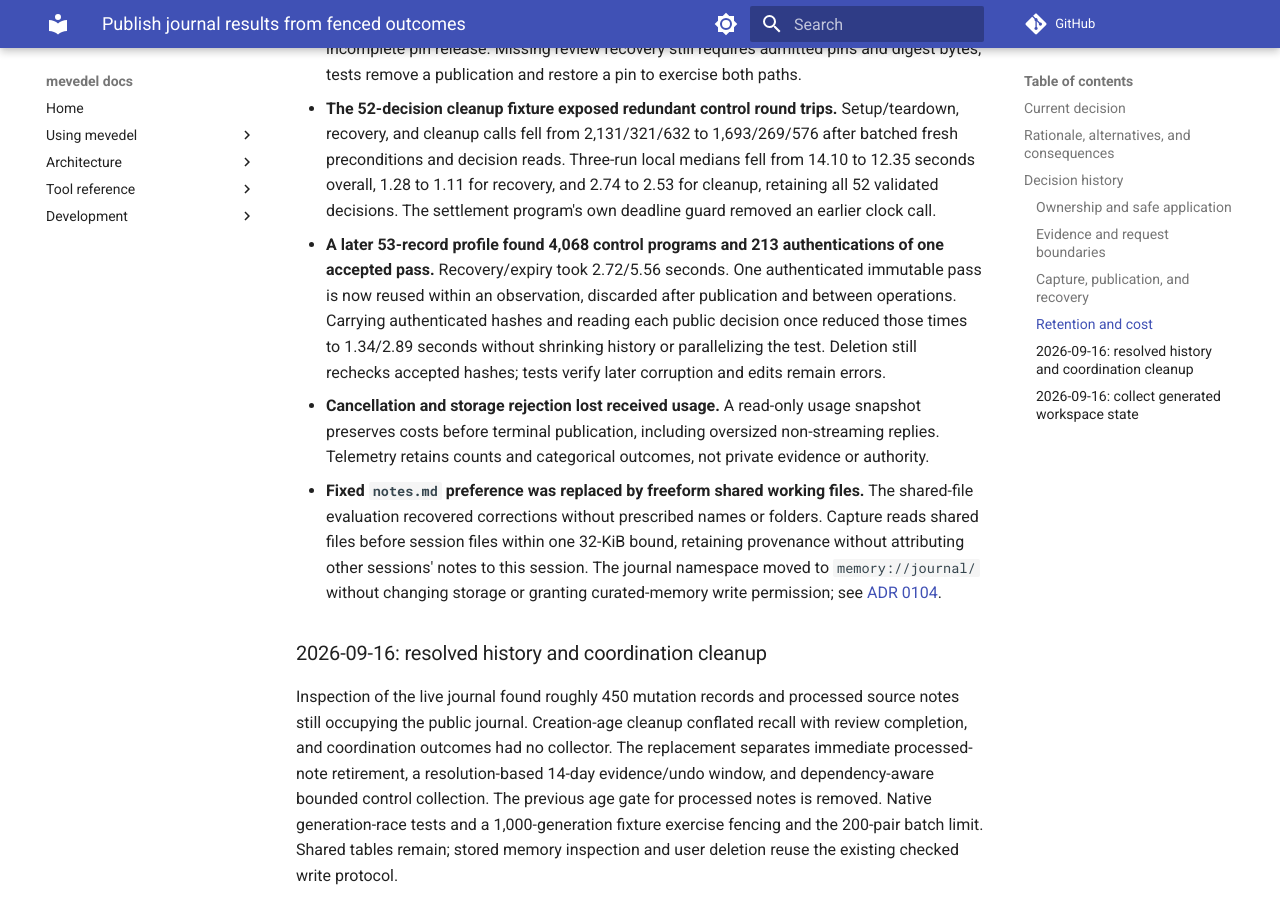
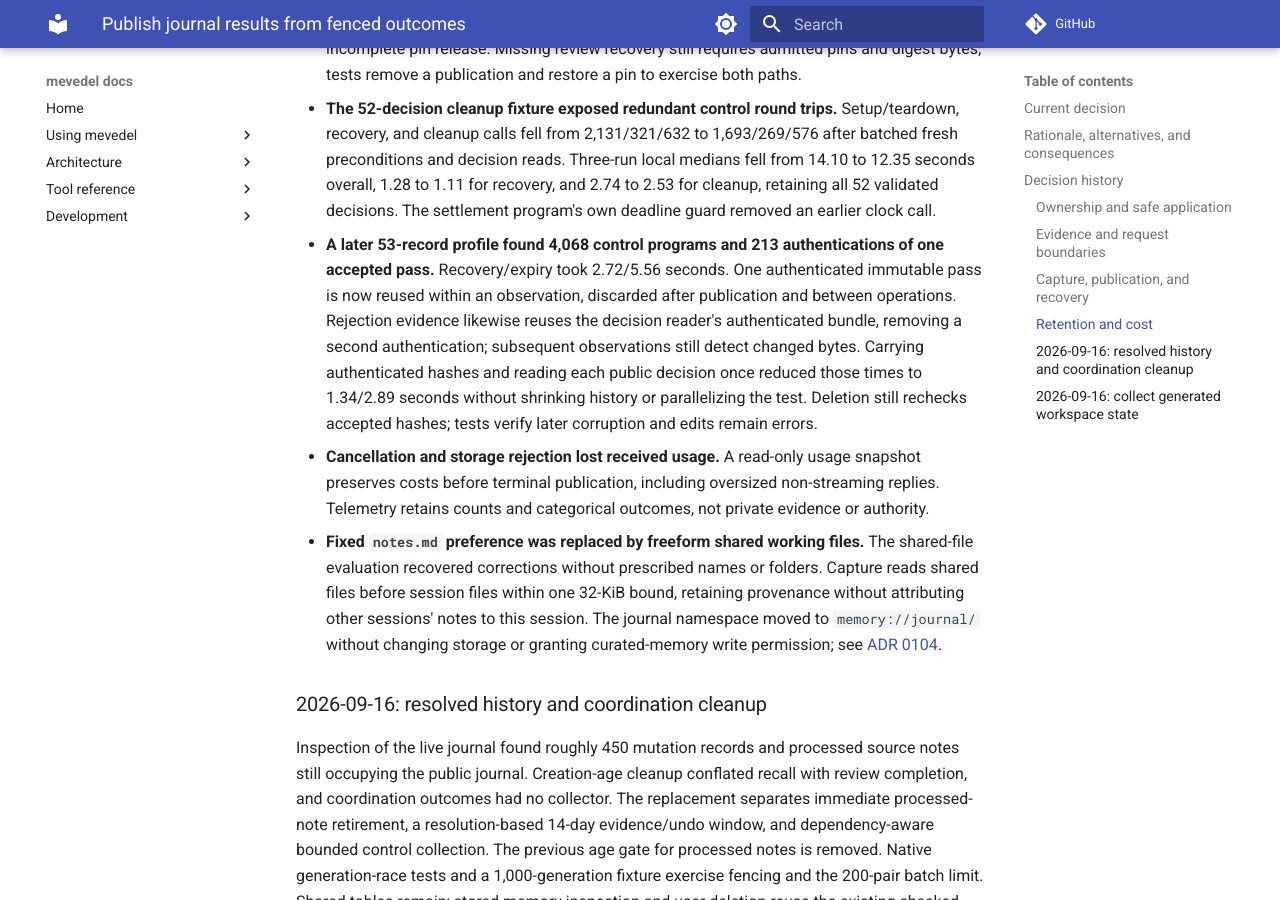
Before and after one commit to FrauH0lle/mevedel, an MkDocs documentation site: the page built from docs/adr/0117-publish-journal-results-from-fenced-outcomes.md, in a window 1280 px wide and 900 px high, scrolled down 5799 px. Built offline with MkDocs 1.6.1 and Material for MkDocs 9.7.7, drawn with Linux system fonts in a browser that asks for light colours; comment, search, counter and statistics services are not loaded.

Commit message:
refactor(memory): Reuse authenticated rejection evidence
The public decision reader already returns the authenticated accepted pass.
Use that bundle for rejection evidence instead of reading and validating it
again. Each later observation still authenticates current bytes.

* mevedel-memory-decision.el (mevedel-memory-decision-rejections): Use
  the accepted bundle returned by the decision reader.
* test/test-mevedel-memory-decision.el (mevedel-memory-decision-reject):
  Verify corruption after a successful evidence read is omitted on the next.
* docs/adr/0117-publish-journal-results-from-fenced-outcomes.md:
  Document rejection evidence reuse within the current observation.

Validation: 18 baseline, 54 affected integration tests and 19 quiet comparison
tests pass. Six native old/new evidence outputs match byte for byte. All 199
Elisp files compile without warnings; Eask cleanup completed. No push.

```diff
--- a/docs/adr/0117-publish-journal-results-from-fenced-outcomes.md
+++ b/docs/adr/0117-publish-journal-results-from-fenced-outcomes.md
@@ -252,8 +252,10 @@ contains the corresponding operational details.
 - **A later 53-record profile found 4,068 control programs and 213
   authentications of one accepted pass.** Recovery/expiry took 2.72/5.56 seconds.
   One authenticated immutable pass is now reused within an observation, discarded
-  after publication and between operations. Carrying authenticated hashes and
-  reading each public decision once reduced those times to 1.34/2.89 seconds
+  after publication and between operations. Rejection evidence likewise reuses
+  the decision reader's authenticated bundle, removing a second authentication;
+  subsequent observations still detect changed bytes. Carrying authenticated hashes
+  and reading each public decision once reduced those times to 1.34/2.89 seconds
   without shrinking history or parallelizing the test. Deletion still rechecks
   accepted hashes; tests verify later corruption and edits remain errors.
 - **Cancellation and storage rejection lost received usage.** A read-only usage
```
Also changed, not shown: 2 other files.
